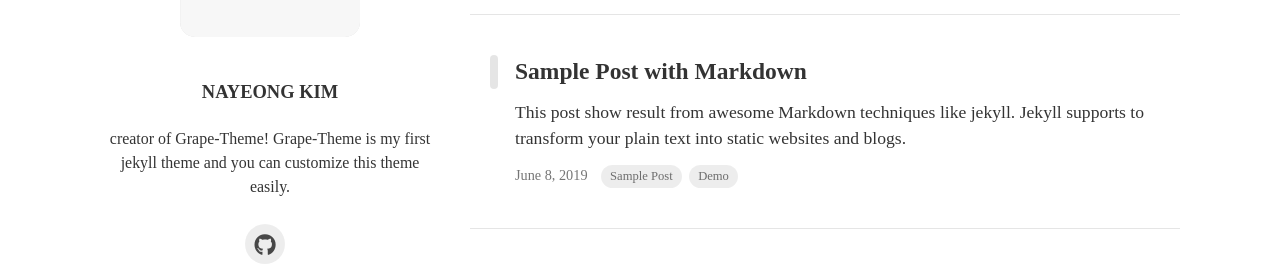
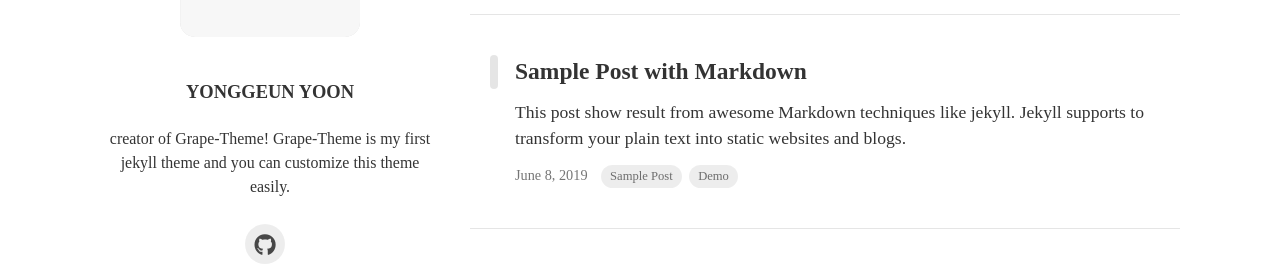
Before and after one commit to YGYoon71/YGYoon71.github.io, a Jekyll site: the page built from index.html, in a window 1280 px wide. Shown: the part 203-478 px from the top of the page. Built offline with Jekyll 4.4.1, drawn with Linux system fonts in a browser that asks for light colours; nearby versions of some CDN libraries; some web fonts are replaced; the list of posts is cut into pages by our own code.

Commit message:
Name changed

```diff
--- a/_config.yml
+++ b/_config.yml
@@ -2,7 +2,7 @@ encoding: utf-8
 
 # Site Settings
 baseurl: ""
-url : "https://naye0ng.github.io"
+url : "https://YGYoon71.github.io"
 
 # Blog Settings
 theme_settings :
@@ -12,7 +12,7 @@ theme_settings :
   # Profile Settings
   profile :
     image : assets/img/smile.png
-    username : Nayeong Kim
+    username : YongGeun YOON
     description : creator of Grape-Theme! Grape-Theme is my first jekyll theme and you can customize this theme easily.
     experience :
       - start : 2017-05-03
```
